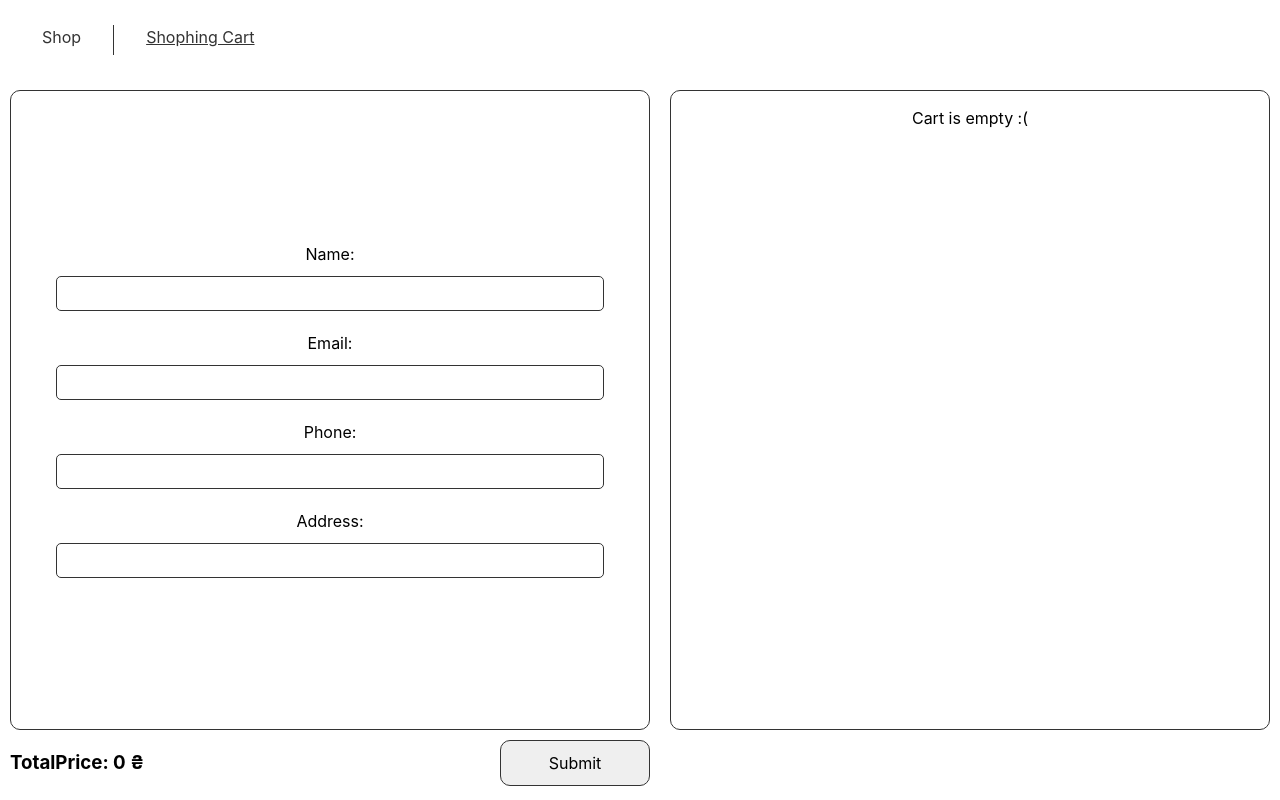
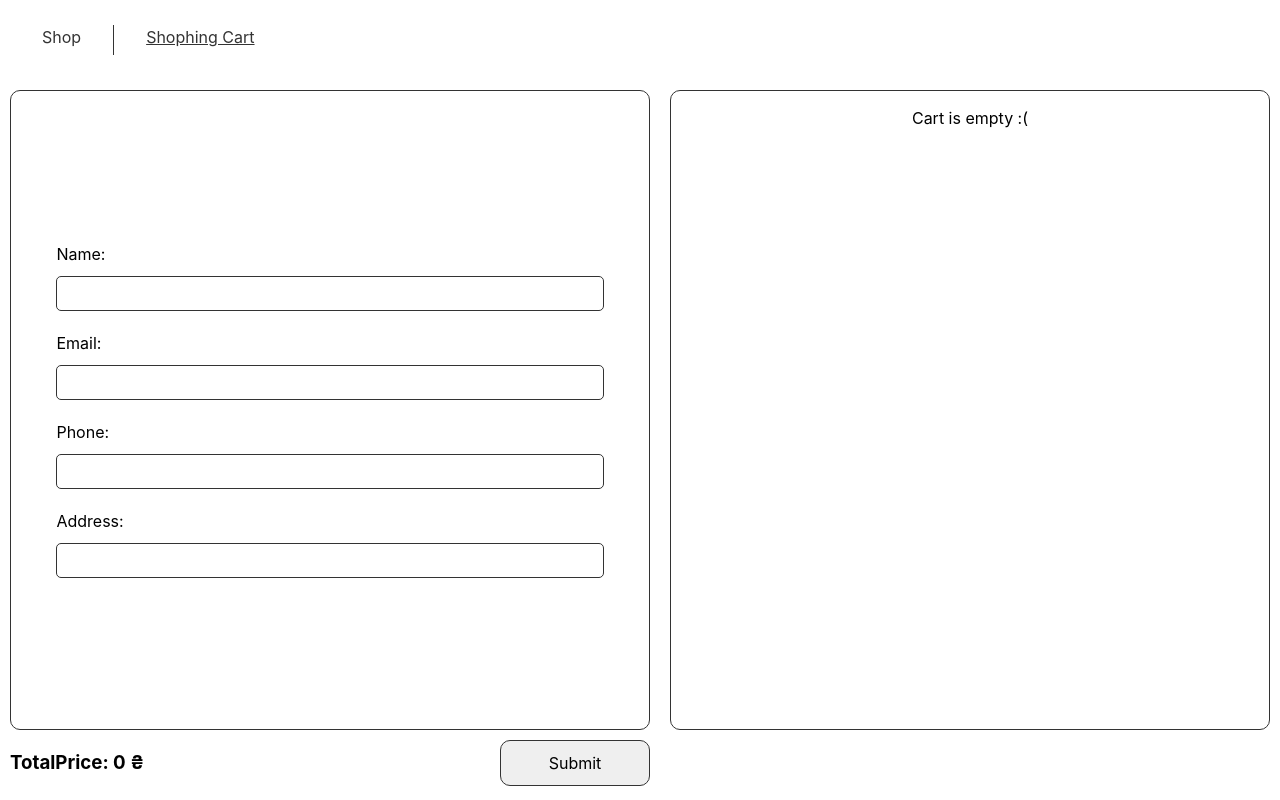
Before and after one commit to NadiiaPavliuchenko/medicine_delivery_frontend, a React (Create React App) app: page /medicine_delivery_frontend/cart in a window 1280 px wide. Built offline with nearby package versions, Linux system fonts and the light colour scheme.

Commit message:
finish form validation

```diff
--- a/src/components/DeliveryForm/DeliveryForm.jsx
+++ b/src/components/DeliveryForm/DeliveryForm.jsx
@@ -5,6 +5,8 @@ import {
   StyledInput,
   StyledInputsContainer,
   StyledLabel,
+  Feedback,
+  FieldContainer,
 } from "./Form.styled";
 
 import { Formik } from "formik";
@@ -15,10 +17,10 @@ const DeliveryForm = ({ onSubmit, calculateTotalPrice }) => {
     name: Yup.string().min(2, "Too Short!").max(50, "Too Long!").required(),
     email: Yup.string().email("Invalid email").required("Email is required"),
     phone: Yup.string()
-      // .matches(/[0-9]{3}-[0-9]{3}-[0-9]{4}/, {
-      //   message: "Invalid phone number",
-      //   excludeEmptyString: false,
-      // })
+      .matches(/\(\d{3}\) \d{3}-\d{4}/, {
+        message: "Invalid phone number",
+        excludeEmptyString: false,
+      })
       .required("Phone number is required"),
     address: Yup.string().required("Address is required"),
   });
@@ -37,6 +39,7 @@ const DeliveryForm = ({ onSubmit, calculateTotalPrice }) => {
           }}
         >
           <StyledInputsContainer>
+            <FieldContainer>
               <StyledLabel htmlFor="name">Name:</StyledLabel>
               <StyledInput
                 type="text"
@@ -46,7 +49,9 @@ const DeliveryForm = ({ onSubmit, calculateTotalPrice }) => {
                 onBlur={props.handleBlur}
                 value={props.values.name}
               />
-            {props.errors.name && <div id="feedback">{props.errors.name}</div>}
+              {props.errors.name && <Feedback>{props.errors.name}</Feedback>}
+            </FieldContainer>
+            <FieldContainer>
               <StyledLabel htmlFor="email">Email:</StyledLabel>
               <StyledInput
                 type="email"
@@ -56,9 +61,9 @@ const DeliveryForm = ({ onSubmit, calculateTotalPrice }) => {
                 onBlur={props.handleBlur}
                 value={props.values.email}
               />
-            {props.errors.email && (
-              <div id="feedback">{props.errors.email}</div>
-            )}
+              {props.errors.email && <Feedback>{props.errors.email}</Feedback>}
+            </FieldContainer>
+            <FieldContainer>
               <StyledLabel htmlFor="phone">Phone:</StyledLabel>
               <StyledInput
                 type="tel"
@@ -68,9 +73,9 @@ const DeliveryForm = ({ onSubmit, calculateTotalPrice }) => {
                 onBlur={props.handleBlur}
                 value={props.values.phone}
               />
-            {props.errors.phone && (
-              <div id="feedback">{props.errors.phone}</div>
-            )}
+              {props.errors.phone && <Feedback>{props.errors.phone}</Feedback>}
+            </FieldContainer>
+            <FieldContainer>
               <StyledLabel htmlFor="address">Address:</StyledLabel>
               <StyledInput
                 type="text"
@@ -81,8 +86,9 @@ const DeliveryForm = ({ onSubmit, calculateTotalPrice }) => {
                 value={props.values.address}
               />
               {props.errors.address && (
-              <div id="feedback">{props.errors.address}</div>
+                <Feedback>{props.errors.address}</Feedback>
               )}
+            </FieldContainer>
           </StyledInputsContainer>
           <StyledButtonContainer>
             <h3>TotalPrice: {calculateTotalPrice()} &#8372;</h3>
--- a/src/components/DeliveryForm/Form.styled.jsx
+++ b/src/components/DeliveryForm/Form.styled.jsx
@@ -22,6 +22,13 @@ export const StyledInputsContainer = styled.div`
   }
 `;
 
+export const FieldContainer = styled.div`
+  position: relative;
+  width: 90%;
+  display: flex;
+  flex-direction: column;
+`;
+
 export const StyledLabel = styled.label`
   margin: 20px 0 10px 0;
   @media screen and (min-width: 768px) and (max-width: 1439px) {
@@ -30,7 +37,6 @@ export const StyledLabel = styled.label`
 `;
 
 export const StyledInput = styled.input`
-  width: 90%;
   border-radius: 5px;
   border: 1px solid #333;
   padding: 10px;
@@ -70,3 +76,15 @@ export const StyledButton = styled.button`
     transition: background-color 0.5s ease-out;
   }
 `;
+
+export const Feedback = styled.div`
+  color: red;
+  position: absolute;
+  top: 100px;
+  left: 0;
+  font-size: small;
+
+  @media screen and (min-width: 768px) and (max-width: 1439px) {
+    top: 78px;
+  }
+`;
```
Lines whose indentation alone changed are shown as unchanged.
